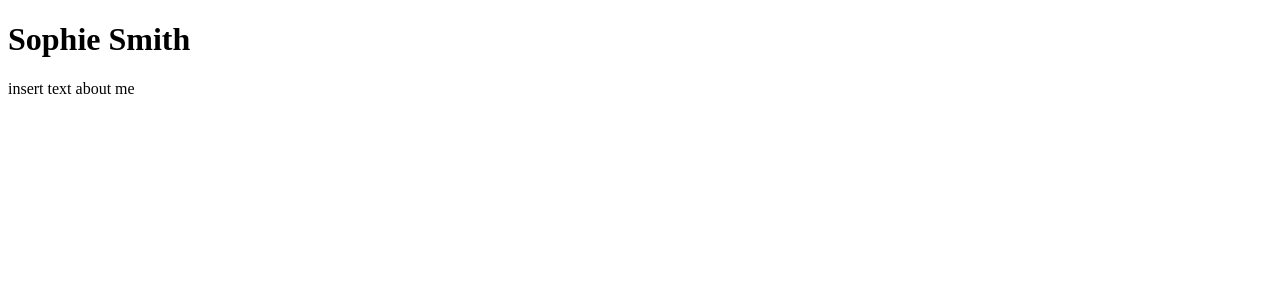
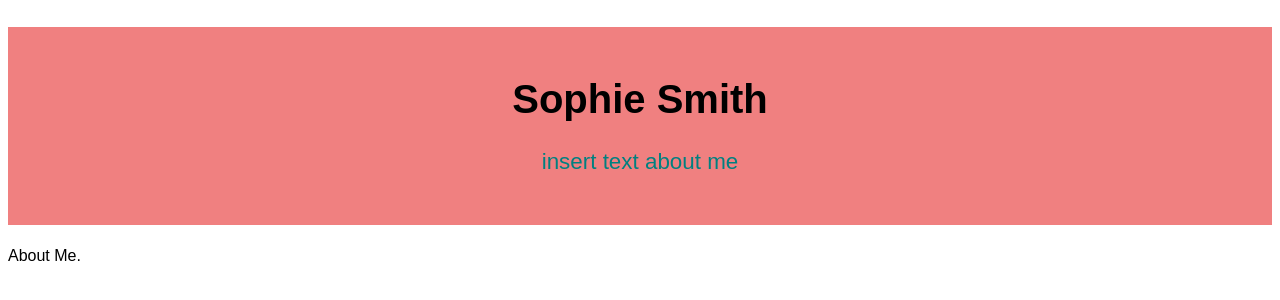
Before and after one commit to sophie-smith/sophie-smith.github.io, a plain HTML site: page index.html in a window 1280 px wide. Drawn offline with Linux system fonts and the light colour scheme.

Commit message:
Working javascript. Some updated text

```diff
--- a/index.html
+++ b/index.html
@@ -1,5 +1,44 @@
 <!DOCTYPE html>
-<div class="jumbotron text-center">
+<style>
+    h1 {
+        font-family: sans-serif;
+        color: black;
+        font-size: 250%;
+        text-align: center;
+        padding-top: 50px;
+    }
+    p {
+        color: teal;
+        font-family: sans-serif;
+        font-size: 140%;
+        text-align: center;
+        padding-bottom: 50px;
+    }
+    p1 {
+        color: black;
+        font-family: sans-serif;
+        text-align: center;
+    }
+</style>
+
+
+<body>
+<script>
+    var i = 0;
+    var text = "insert text about me";
+    function typing() {
+        if (i < text.length) {
+            document.getElementById("intro").innerHTML += text.charAt(i);
+            i++;
+            setTimeout(typing, 70);
+        }
+    }
+</script>
+<div class="center_text" style="background-color:lightcoral">
     <h1> Sophie Smith </h1>
-    <p> insert text about me </p>
+    <p id="intro"><script> typing()</script></p>
 </div>
+<div class="main">
+    <p1> About Me. </p1>
+</div>
+</body>
```
